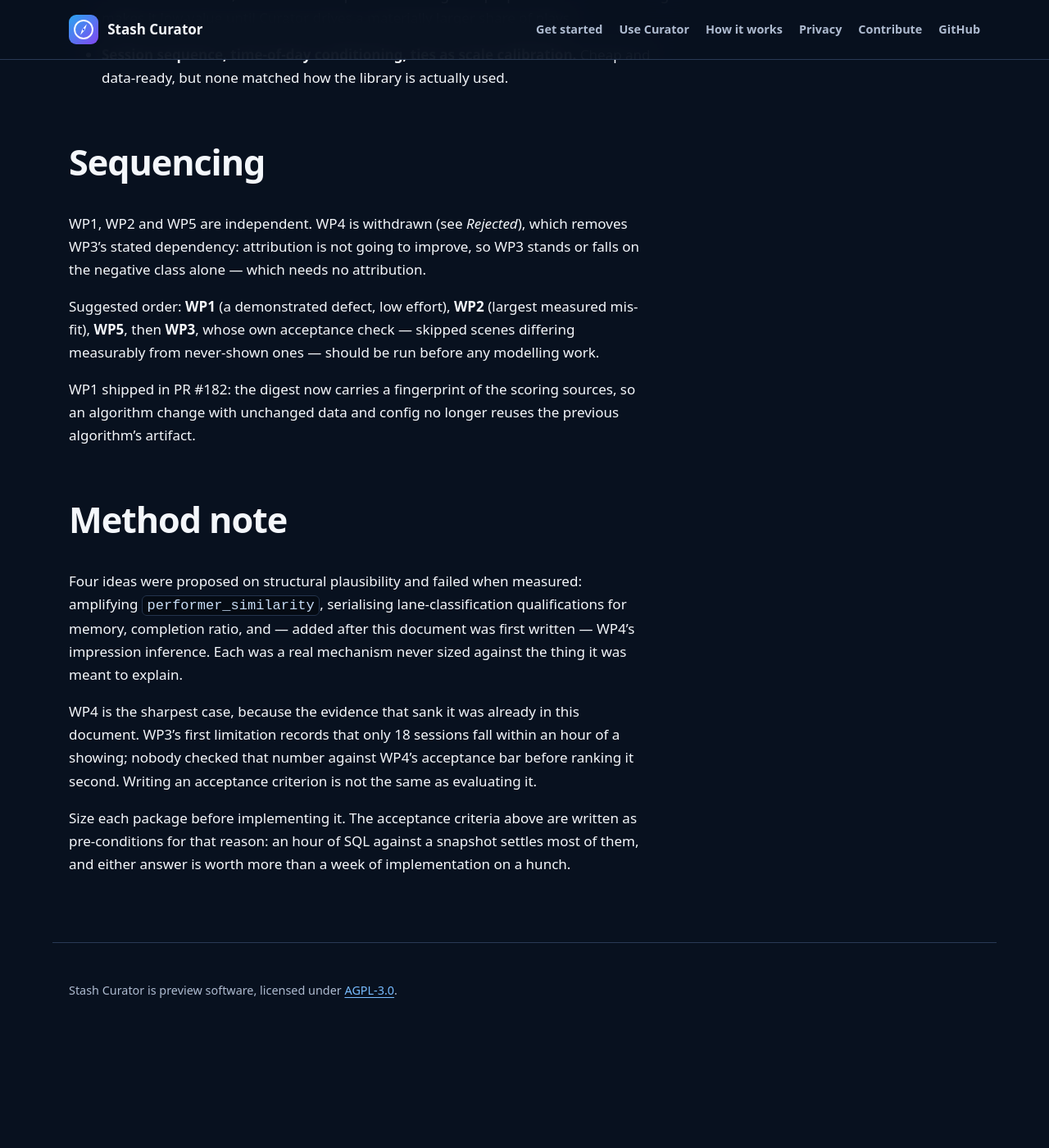
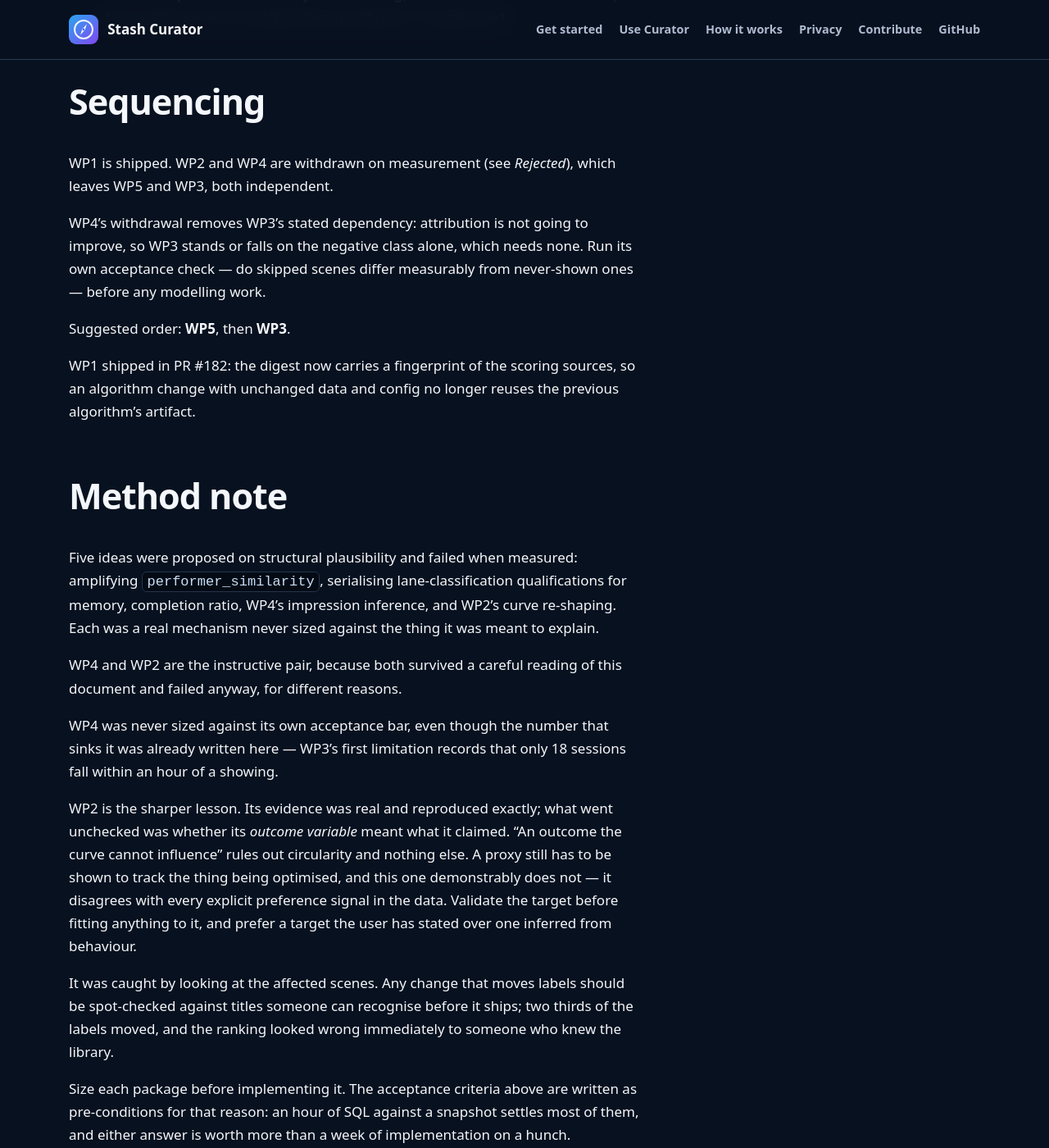
Before and after one commit to mrx-31415/stash-curator, a Jekyll site: the page built from docs/workpackage-signal-improvements.md, in a window 1280 px wide and 1400 px high, scrolled down 7735 px. Shown: the whole window at 82% size. Built offline with Jekyll 4.4.1, drawn with Linux system fonts in a browser that asks for light colours; our own code applies the rules of GitHub Pages for plain Markdown files; before the commit the page ends 9001 px from its top, so only the background shows below that; some of the changed text lies outside the part shown.

Commit message:
docs: withdraw WP2 on measurement
The inverted U reproduces exactly, and a quadratic in log-duration does beat a
monotone and a constant fit on held-out likelihood. The outcome variable is
what fails. "Did the user return on a later day" was chosen because the curve
cannot influence it, which rules out circularity and nothing else; it was never
shown to track preference, and it does not.

Measured against O events -- the strongest label in the system -- watch time
runs the other way. No sub-30-second first play has ever produced one (0 of
330, p = 0.0025), the 2-5m band sits above the base rate (p = 0.043), and O'd
scenes are longer than the rest (medians 144s against 100s, Mann-Whitney
p = 0.00086). That is monotone in watch time, which is the shape the shipped
curve already has. The two outcomes barely overlap: 120 scenes returned, 24
carry an O, 9 do both.

The likely confound is that a long play is a scene consumed to satisfaction
while a short one is a scene sampled and returned to because it has not been
watched yet, so return rate reads as incompleteness of the first visit.

A full implementation was built and mirrored in Go before this was caught. It
moved two thirds of all labels, and the scenes it demoted hardest were
confirmed to be among the library's best while the ones it promoted were not --
found by qualitative review, before the statistics. Retargeting at O events
does not rescue it: 24 positives sit below the package's own 30-positive guard.

The method note now carries both lessons: validate a proxy against the thing
being optimised, not only against circularity, and spot-check any label-moving
change against titles someone can recognise.

Co-Authored-By: Claude Opus 5 <noreply@anthropic.com>

```diff
--- a/docs/workpackage-signal-improvements.md
+++ b/docs/workpackage-signal-improvements.md
@@ -1,6 +1,6 @@
 # Workpackage: Signal improvements (labels, calibration, and cache identity)
 
-Status: WP1 shipped, WP4 withdrawn on measurement, three proposed. Arising from
+Status: WP1 shipped, WP2 and WP4 withdrawn on measurement, two proposed. Arising from
 a measurement session against a real-library sidecar. Ordered by evidence
 strength, not by appeal.
 
@@ -16,9 +16,14 @@ features — roughly fifteen features per labelled example. Worse, the labels ar
 effectively single-class: 913 of 914 scored scenes are positive. The model has
 never seen a negative example it did not infer from absence.
 
-That is why WP2 and WP3 (which create labels) rank above WP5 (which uses
-existing labels better), and why several attractive-looking ideas were rejected
+That is why WP3 (which creates labels) ranks above WP5 (which uses existing
+labels better), and why several attractive-looking ideas were rejected
 outright: with this sample size the evaluation cannot resolve them.
+
+It is also why the scarcity cuts both ways. WP2 was withdrawn partly because
+the only signals able to adjudicate its outcome variable — 24 scenes with an O
+event — are too sparse to fit against. The same scarcity that makes new labels
+valuable makes claims about labels hard to check.
 
 ---
 
@@ -65,61 +70,9 @@ choice between enforcing the bump and deriving the fingerprint.
 
 ## WP2 — Re-shape the watch-time response curve, per instance
 
-**Problem.** `viewing_outcome()` is monotonically increasing in watch time:
-`view_positive_max · (1 − e^−(t−30)/90)`. Measured against an outcome the curve
-cannot influence (did the user return to that scene on a later day), the real
-relationship is an **inverted U peaking near 60 seconds**. The curve therefore
-assigns its maximum where measured outcomes are near-worst.
-
-**Evidence.** Per scene, on first play:
-
-| first-play | scenes | returned | rate | curve says |
-|---|---|---|---|---|
-| <15s | 337 | 18 | 5.3% | −0.192 |
-| 30–60s | 107 | 22 | **20.6%** | +0.054 |
-| 90–120s | 135 | 23 | 17.0% | +0.198 |
-| 3–5m | 200 | 14 | **7.0%** | +0.316 |
-| 5–10m | 58 | 5 | 8.6% | +0.347 |
-
-30–60s versus 3–5m is a 13.6-point gap at ≈3.2σ. A 3–5 minute play and a
-sub-15-second play have statistically similar outcomes and are scored half a
-point apart.
-
-A logistic fit, quadratic in log-duration, is estimable and generalises:
-`logit(p) = −3.332 + 0.734·ln t − 0.092·(ln t)²`, peak at 53s, LR test against a
-monotone fit p = 0.0092, and it wins on 5-fold held-out likelihood
-(437.45 vs 439.79 vs 442.60 for constant).
-
-**Change.** Fit three coefficients per instance at build time and store them in
-the model artifact, so they version, reproduce, and reach the digest. Keep the
-existing output range so nothing downstream sees a new contract.
-
-Guards, so a cold install is never worse off:
-
-- minimum sample (order of 200 first-plays, 30+ positives);
-- adopt only if the fit beats the shipped constants on **held-out** likelihood
-  — "it won", not "it converged";
-- require negative curvature; otherwise keep the default.
-
-Shrink the fitted coefficients toward the global default in proportion to
-sample size, so an instance moves smoothly from shipped to personal behaviour
-rather than jumping between builds.
-
-**Two known flaws in the current fit.** It is too generous below 30s (+0.134 at
-15s, where the empirical rate is well under the base rate), because a quadratic
-cannot fall fast enough at the left edge while also fitting the peak and tail —
-so keep the existing `short_exit_seconds` cliff and replace only the rise. And
-roughly 90% of sessions are `historical_imputed` rather than observed, so the
-durations are reconstructed from Stash history rather than measured directly.
-
-**Files.** `curator/events/curves.py`, `curator/events/contracts.py`,
-`core/historical.go`, model artifact schema.
-
-**Acceptance.** Fitted curve beats the shipped constants on held-out
-likelihood; guards demonstrably fall back on a synthetic cold instance.
-
-**Effort.** Medium. **Depends on.** Nothing. **Confidence.** High for the
-shape; medium for any specific parameterisation.
+**Withdrawn on measurement.** The inverted U is real, but the outcome it was
+measured against does not mean what the package assumed. See *Rejected, with
+reasons*.
 
 ---
 
@@ -200,8 +153,10 @@ the global prior — check before building.
 
 **Effort.** Medium. **Depends on.** Nothing. **Confidence.** Medium-high.
 
-Note WP2 and WP5 want the same primitive: shrinkage toward a structured prior
-in proportion to evidence. Building it once, generally, is worth considering.
+Note WP5 wants shrinkage toward a structured prior in proportion to evidence.
+WP2 wanted the same primitive; a working implementation of it, guards and all,
+is on the withdrawn `feat/watch-time-curve` branch and can be lifted from there
+rather than written again.
 
 ---
 
@@ -209,9 +164,13 @@ in proportion to evidence. Building it once, generally, is worth considering.
 
 Recorded so they are not re-derived from the same data.
 
-- **Completion ratio instead of absolute watch time.** Premise false: a short
-  play is often a *good* sign in this library, so normalising by scene length
-  does not fix the curve. Superseded by WP2, which addresses the curve's shape.
+- **Completion ratio instead of absolute watch time.** The overwhelming
+  majority of played scenes register under 20% completion, so abandonment is
+  not separable from normal use by this measure. Note that its original
+  rejection here reasoned "a short play is often a *good* sign in this
+  library", which the O-event measurement under WP2 contradicts outright: no
+  sub-30-second first play has ever produced an O. That premise came from the
+  same return-rate reading that sank WP2.
 - **Conjunctive component combination.** The observation is solid — a demoted
   cluster showed a content-to-performer ratio of 2.99 against a corpus norm of
   1.57, i.e. theme evidence carrying weak performer evidence into the top
@@ -228,6 +187,47 @@ Recorded so they are not re-derived from the same data.
   `end_seconds` — they are point events, so segment-level watching is not
   answerable, only "did the session reach this moment". Weaker than it appears
   and the most expensive to build.
+- **Re-shaping the watch-time curve against return-rate (WP2).** The inverted
+  U reproduces exactly: measured against "did the user return to this scene on
+  a later day", first plays of 30-60s return at roughly twice the base rate and
+  plays of 3-5m at well below it, a quadratic in log-duration beats both a
+  monotone and a constant fit on held-out likelihood, and the curve does assign
+  its maximum where that outcome is near-worst.
+
+  The outcome variable is the problem. It was chosen because the curve cannot
+  influence it, which addresses circularity but never establishes that it
+  tracks preference. Measured against the signals that actually state a
+  preference, watch time runs the other way. By O events — the strongest label
+  in the system, carrying `o_value = 1.0`:
+
+  | first play | scenes | with an O | vs base (2.02%) |
+  |---|---|---|---|
+  | <30s | 330 | **0** (0.00%) | p = 0.0025 |
+  | 30s-2m | 344 | 7 (2.03%) | p = 0.85 |
+  | 2-5m | 457 | 16 (3.50%) | p = 0.043 |
+
+  Not one sub-30-second first play ever produced an O. Median duration of O'd
+  scenes is 144s against 100s for the rest (Mann-Whitney p = 0.00086). That is
+  monotone in watch time — the shape the shipped curve already has, including
+  its negative limb below the short-exit threshold.
+
+  The two outcomes barely overlap: 120 scenes returned and 24 carry an O, but
+  only 9 do both. They measure different things. The likely confound is that a
+  long play is a scene consumed to satisfaction while a short one is a scene
+  sampled and returned to *because it has not been watched yet* — so return
+  rate reads as incompleteness of the first visit, not as liking.
+
+  A fitted curve was built, mirrored in Go, and measured against a real library
+  before this was caught. It moved two thirds of all labels, and the scenes it
+  demoted hardest — single plays of 8-10 minutes — were confirmed by the
+  library's owner to be among the best in it, while the ones it promoted were
+  not. Qualitative review found this before the statistics did.
+
+  Retargeting the fit at O events does not rescue the package: 24 O-positive
+  scenes sit below the 30-positive guard the package itself specifies, so the
+  fit would correctly refuse to adopt. Revisit only if a preference signal
+  accumulates enough support to fit against.
+
 - **Inferring a play's impression from a scene-plus-time-window join (WP4).**
   The acceptance bar was "a materially larger share of sessions carry an
   impression id". Measured against the same snapshot: of the unlinked sessions
@@ -255,14 +255,15 @@ Recorded so they are not re-derived from the same data.
 
 ## Sequencing
 
-WP1, WP2 and WP5 are independent. WP4 is withdrawn (see *Rejected*), which
-removes WP3's stated dependency: attribution is not going to improve, so WP3
-stands or falls on the negative class alone — which needs no attribution.
+WP1 is shipped. WP2 and WP4 are withdrawn on measurement (see *Rejected*),
+which leaves WP5 and WP3, both independent.
 
-Suggested order: **WP1** (a demonstrated defect, low effort), **WP2** (largest
-measured mis-fit), **WP5**, then **WP3**, whose own acceptance check —
-skipped scenes differing measurably from never-shown ones — should be run
-before any modelling work.
+WP4's withdrawal removes WP3's stated dependency: attribution is not going to
+improve, so WP3 stands or falls on the negative class alone, which needs none.
+Run its own acceptance check — do skipped scenes differ measurably from
+never-shown ones — before any modelling work.
+
+Suggested order: **WP5**, then **WP3**.
 
 WP1 shipped in PR #182: the digest now carries a fingerprint of the scoring
 sources, so an algorithm change with unchanged data and config no longer
@@ -270,17 +271,31 @@ reuses the previous algorithm's artifact.
 
 ## Method note
 
-Four ideas were proposed on structural plausibility and failed when measured:
+Five ideas were proposed on structural plausibility and failed when measured:
 amplifying `performer_similarity`, serialising lane-classification
-qualifications for memory, completion ratio, and — added after this document
-was first written — WP4's impression inference. Each was a real mechanism never
-sized against the thing it was meant to explain.
+qualifications for memory, completion ratio, WP4's impression inference, and
+WP2's curve re-shaping. Each was a real mechanism never sized against the thing
+it was meant to explain.
 
-WP4 is the sharpest case, because the evidence that sank it was already in this
-document. WP3's first limitation records that only 18 sessions fall within an
-hour of a showing; nobody checked that number against WP4's acceptance bar
-before ranking it second. Writing an acceptance criterion is not the same as
-evaluating it.
+WP4 and WP2 are the instructive pair, because both survived a careful reading
+of this document and failed anyway, for different reasons.
+
+WP4 was never sized against its own acceptance bar, even though the number that
+sinks it was already written here — WP3's first limitation records that only 18
+sessions fall within an hour of a showing.
+
+WP2 is the sharper lesson. Its evidence was real and reproduced exactly; what
+went unchecked was whether its *outcome variable* meant what it claimed. "An
+outcome the curve cannot influence" rules out circularity and nothing else. A
+proxy still has to be shown to track the thing being optimised, and this one
+demonstrably does not — it disagrees with every explicit preference signal in
+the data. Validate the target before fitting anything to it, and prefer a
+target the user has stated over one inferred from behaviour.
+
+It was caught by looking at the affected scenes. Any change that moves labels
+should be spot-checked against titles someone can recognise before it ships;
+two thirds of the labels moved, and the ranking looked wrong immediately to
+someone who knew the library.
 
 Size each package before implementing it. The acceptance criteria above are
 written as pre-conditions for that reason: an hour of SQL against a snapshot
```
